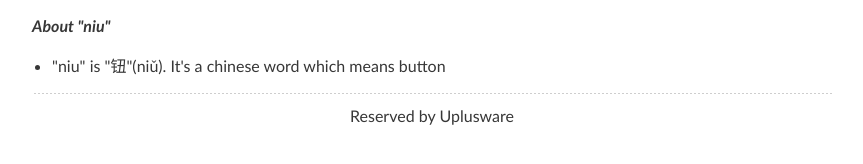
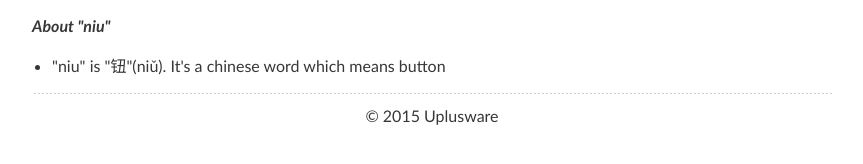
Before and after one commit to openheap/openheap.github.io, a Jekyll site: the page index.html, which Jekyll copies as it is, in a window 1280 px wide and 900 px high, scrolled down 1760 px. Shown: the part 729-893 px from the top of the window, without its empty margins (208-1071 px from the left). Built offline with Jekyll 4.4.1, drawn with Linux system fonts in a browser that asks for light colours; Markdown is read by kramdown in place of the engine named in the settings.

Commit message:
Update index.html

```diff
--- a/index.html
+++ b/index.html
@@ -130,7 +130,7 @@
 <li>"niu" is "钮"(niǔ). It's a chinese word which means button</li>
 </ul>
 <hr>
-<p align="center">Reserved by Uplusware</p>
+<p align="center">© 2015 Uplusware</p>
 </section>
 </div>
 </body>
```
